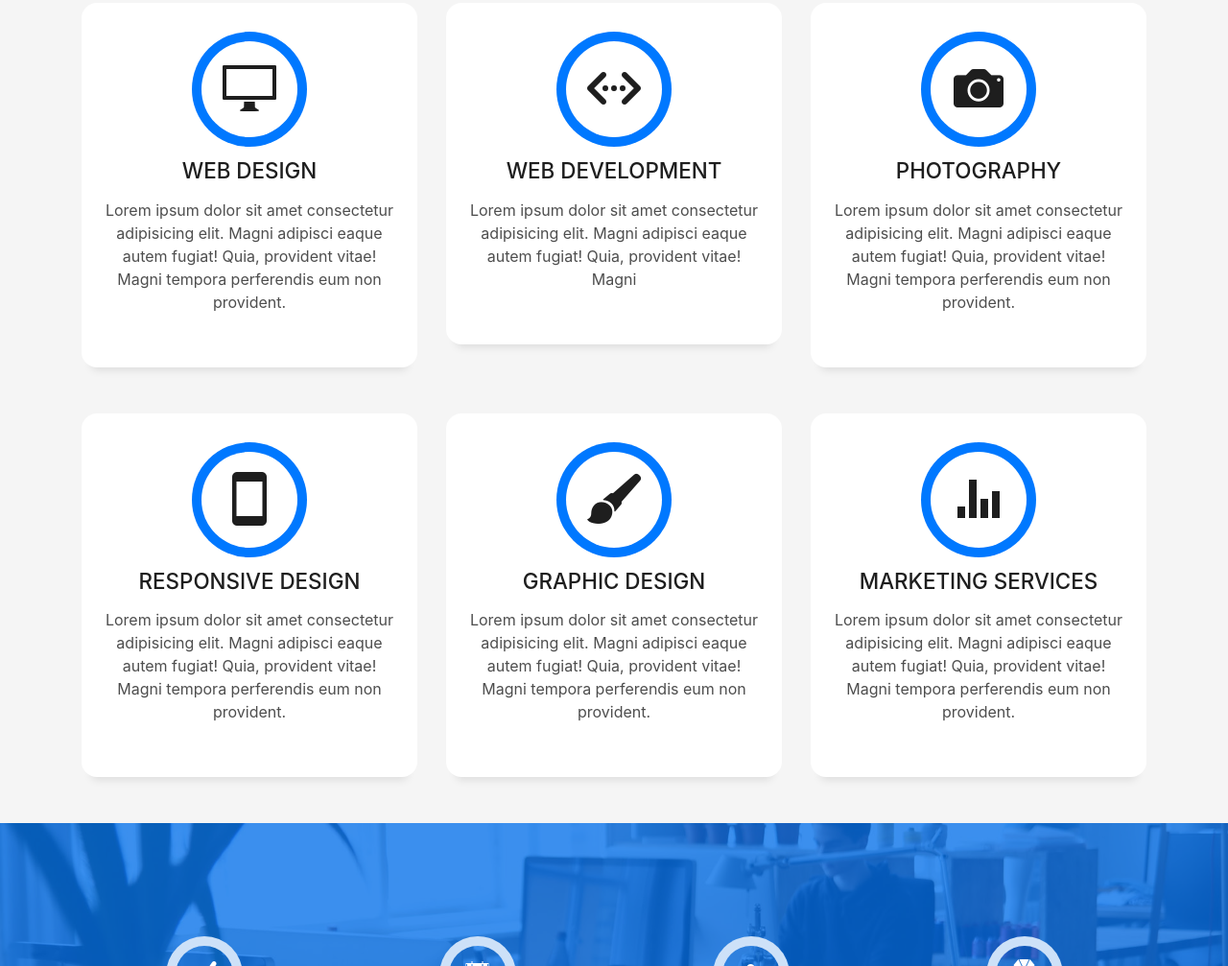
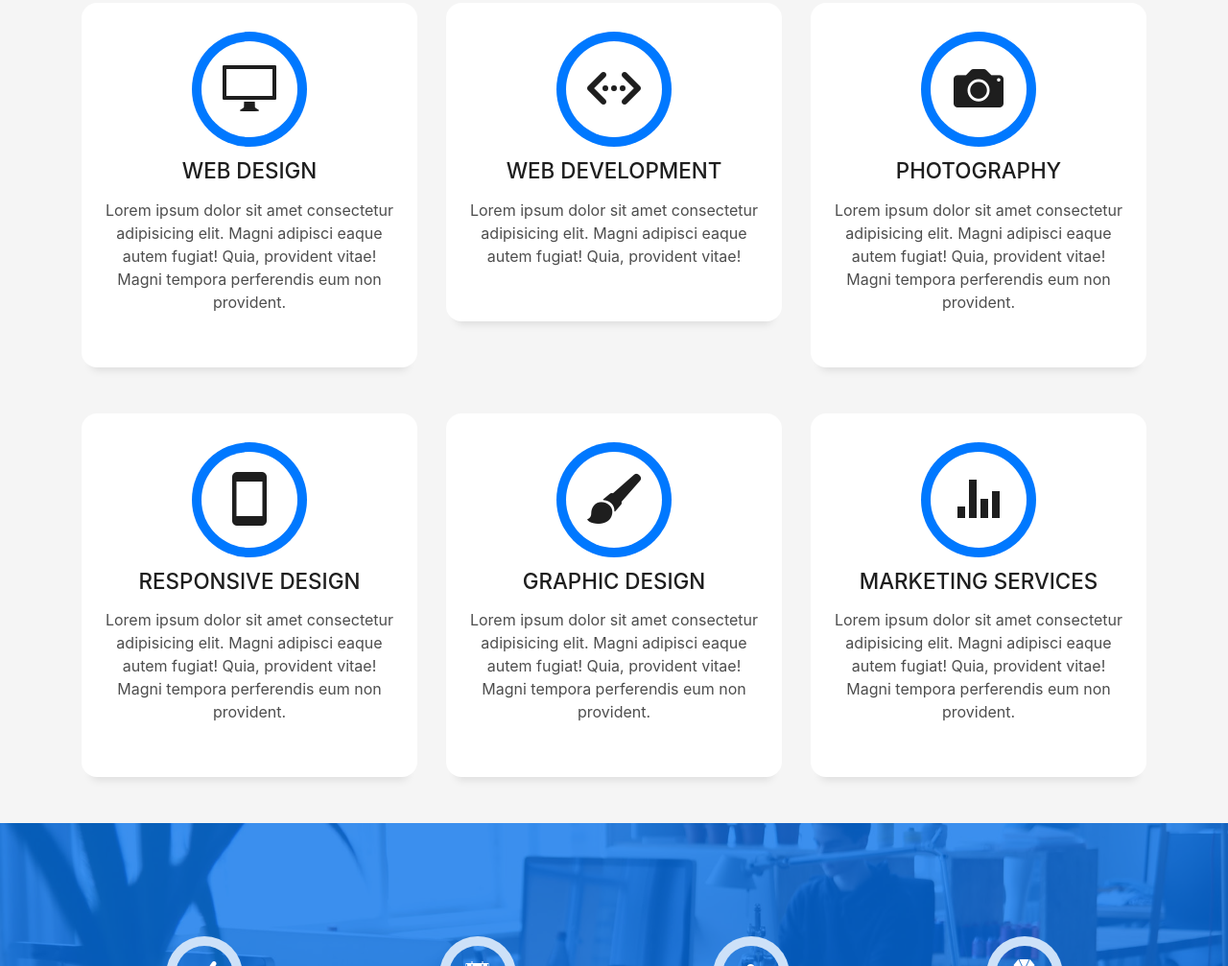
Before and after one commit to fkalyousefi/fkalyousefi.github.io, a plain HTML site: page index.html in a window 1280 px wide. Shown: the part 1736-2743 px from the top of the page at 96% size. Drawn offline with Linux system fonts and the light colour scheme; files whose address does not match are found by name.

Commit message:
modified:   index.html

```diff
--- a/index.html
+++ b/index.html
@@ -180,7 +180,7 @@
               <h2 class="s-title">Web Development</h2>
               <p class="s-description text-center">
                 Lorem ipsum dolor sit amet consectetur adipisicing elit. Magni adipisci eaque autem fugiat! Quia,
-                provident vitae! Magni
+                provident vitae!
 
               </p>
             </div>
```
